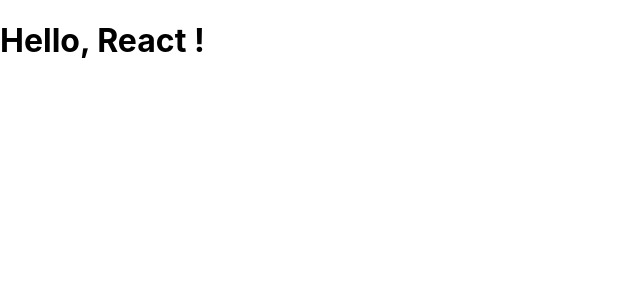
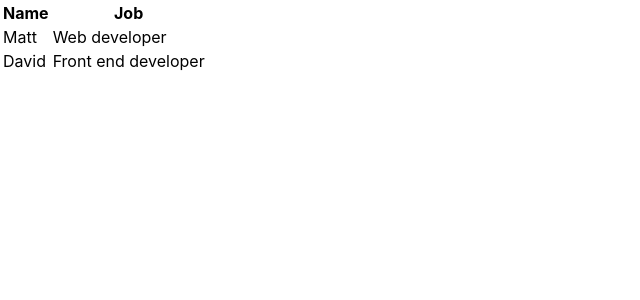
Before and after one commit to muhmp/reactJS-learning, a React (Create React App) app in the folder learning_react/: page / in a window 1280 px wide. Shown: the top 300 px of the page, without its empty margins (0-640 px from the left). Built offline with nearby package versions, Linux system fonts and the light colour scheme; the HTML template or start-up script is replaced by a standard one.

Commit message:
update table using components

```diff
--- a/learning_react/src/App.js
+++ b/learning_react/src/App.js
@@ -1,14 +1,15 @@
+//import part
 import React, {Component} from 'react'
+import Table from './Table'
 
-//create class
-class App extends Component{
-    render(){
-        return(
-            <div className="App">
-                <h1>Hello, React !</h1>
-            </div>
-        )
-    }
+class App extends Component {
+  render() {
+    return (
+      <div className="container">
+        <Table />
+      </div>
+    )
+  }
 }
 
 export default App
--- a/learning_react/src/Table.js
+++ b/learning_react/src/Table.js
@@ -1,16 +1,79 @@
 import React, {Component} from 'react'
 
-//create the class
+/* Lesson 1
+
 class Table extends Component{
     render(){//render method
         return( //return with parentheses
             //elemnt
             <table>
                 <thead>
+                <tr>
+            <th>Name</th>
+            <th>Job</th>
+          </tr>
+        </thead>
 
-                </thead>
-            </table>
+        <tbody>
+          <tr>
+            <td>John</td>
+            <td>Backend developer</td>
+          </tr>
+          <tr>
+            <td>David</td>
+            <td>Scientist</td>
+          </tr>
+
+            </tbody>
+          </table>
 
         )
     }
 }
+export default Table
+
+*/
+
+//main component
+class Table extends Component {
+    render(){
+        return(
+            <table>
+                <TableHeader />
+                <TableBody />
+            </table>
+        )
+    }
+}
+
+/*Lesson 2 */
+
+//Header
+const TableHeader = () => {
+    return(
+        <thead>
+            <tr>
+                <th>Name</th>
+                <th>Job</th>
+            </tr>
+        </thead>
+    )
+}
+
+//body
+const TableBody = () => {
+    return(
+        <tbody>
+            <tr>
+                <td>Matt</td>
+                <td>Web developer</td>
+            </tr>
+            <tr>
+                <td>David</td>
+                <td>Front end developer</td>
+            </tr>
+        </tbody>
+    )
+}
+
+export default Table
```
